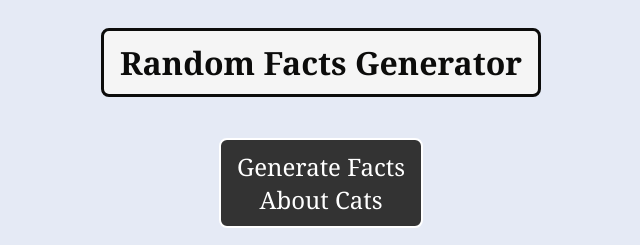
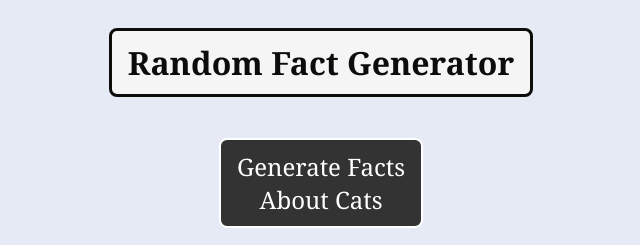
Before and after one commit to hardiksrivastavaa/Random-Fact-Generator, a plain HTML site: page index.html in a window 1280 px wide. Shown: the whole page, without its empty margins (319-959 px from the left). Drawn offline with nearby package versions, Linux system fonts and the light colour scheme.

Commit message:
Update index.html

```diff
--- a/index.html
+++ b/index.html
@@ -9,7 +9,7 @@
 </head>
 
 <body>
-  <h1>Random Facts Generator</h1>
+  <h1>Random Fact Generator</h1>
   <br />
   <button>Generate Facts <br> About Cats</button>
   <br />
```
